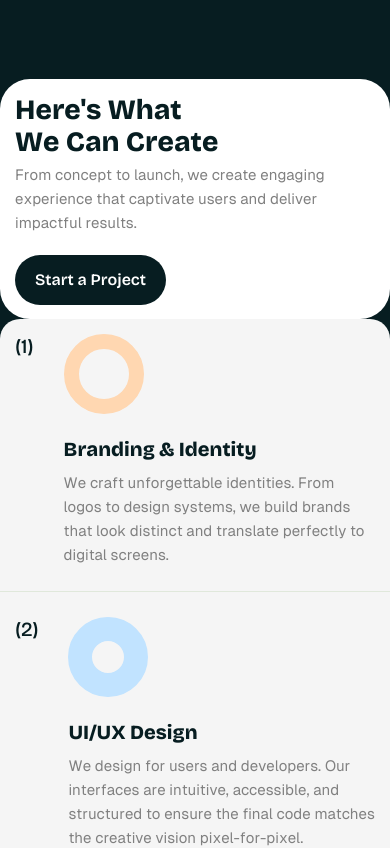
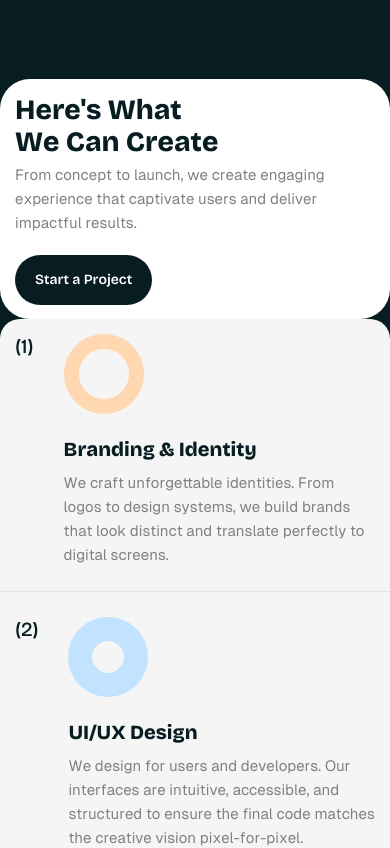
Before and after one commit to samiulhsohan/techsfera, a Next.js app: page /services in a window 390 px wide. Shown: the top 848 px of the page. Built offline with nearby package versions, Linux system fonts and the light colour scheme.

Commit message:
fix(QA): fix mobile footer text break

```diff
--- a/components/Button.jsx
+++ b/components/Button.jsx
@@ -190,6 +190,12 @@ const StyledBtn = styled.div`
       font-weight: 600;
       }
     }
+
+    @media (max-width: 400px) {
+       span{
+       font-size: 14px;
+       }
+      }
   }
 `;
 
--- a/components/home/Footer.jsx
+++ b/components/home/Footer.jsx
@@ -184,6 +184,10 @@ const StyledComponent = styled.section`
         svg {
           width: 180px;
           height: 100px;
+          @media (max-width: 400px) {
+            width: 150px;
+            height: 100px;
+          }
         }
       }
     }
```
